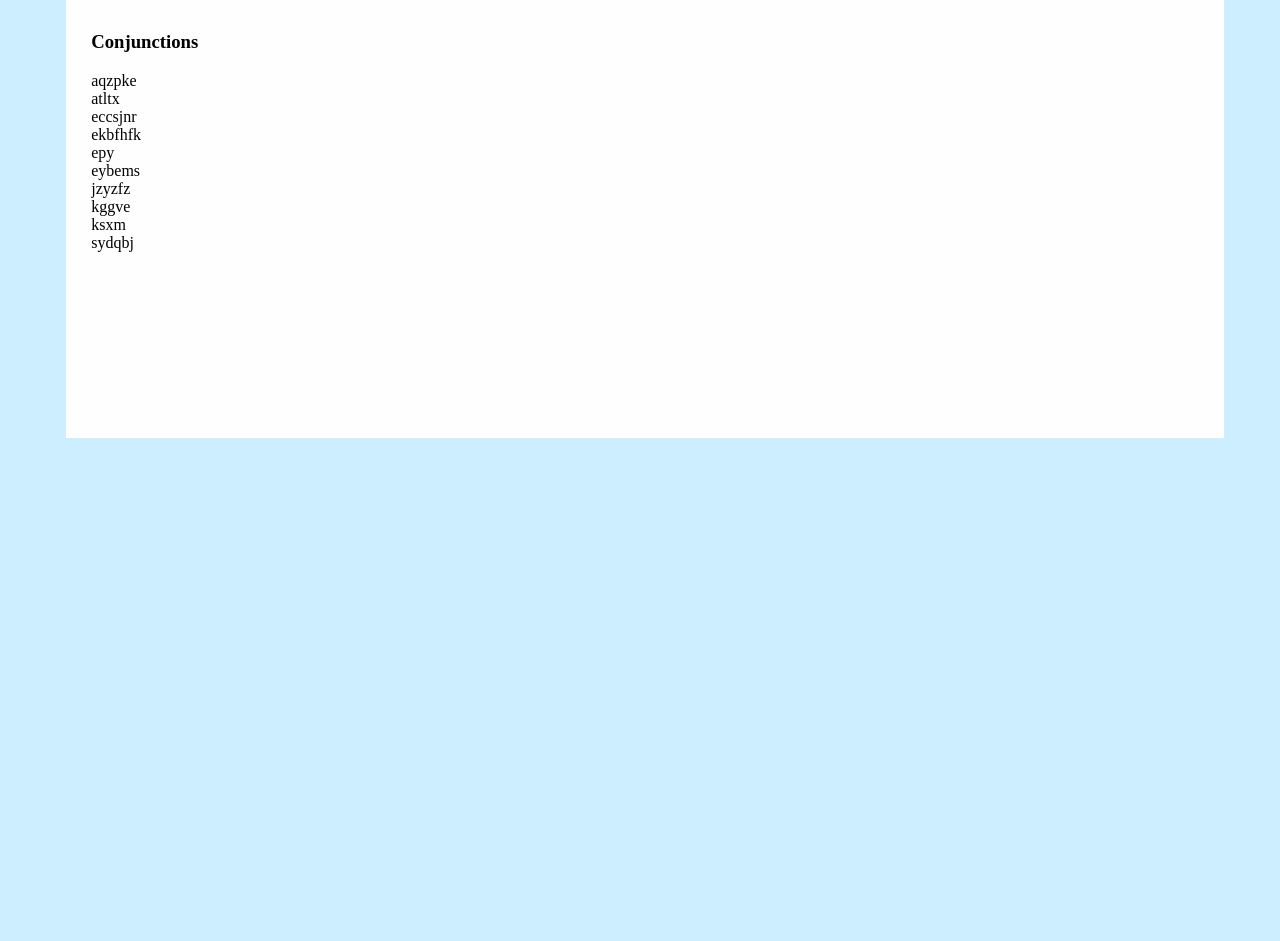
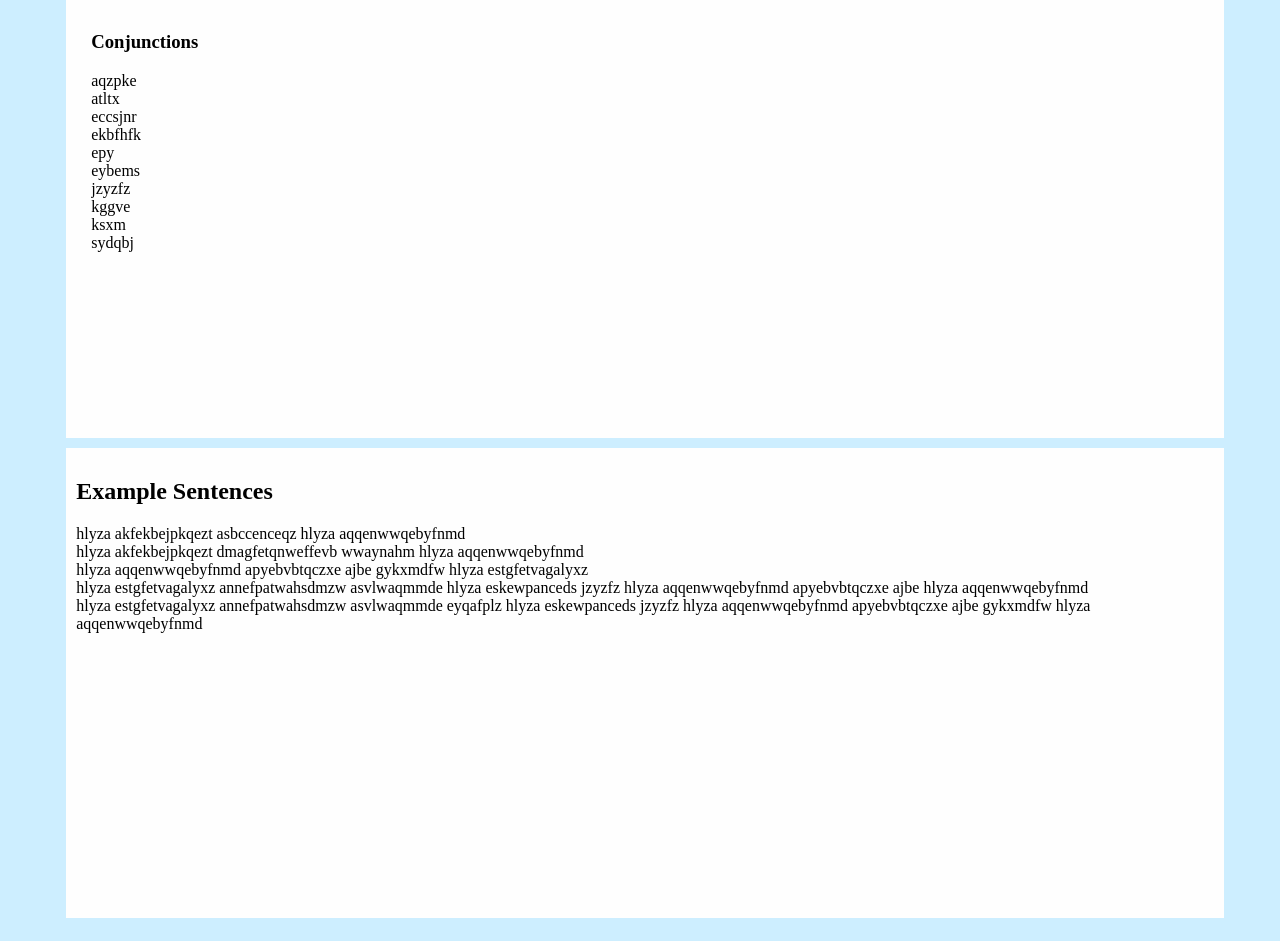
Before and after one commit to Alamantus/Language-Generator, a plain HTML site: page index.htm in a window 1280 px wide. Shown: the part 1543-2484 px from the top of the page. Before the commit the page ends 2004 px from the top, so only its background shows below. Drawn offline with Linux system fonts and the light colour scheme.

Commit message:
Began work on adding Example Sentences Need to write other sentence structures

```diff
--- a/generator.js
+++ b/generator.js
@@ -87,6 +87,8 @@ function writeLanguageToPage() {
 		document.getElementById("adverbs").innerHTML = "N/A";
 	}
 	document.getElementById("conjunctions").innerHTML = dictionary.conjunctions.sort().toString().replace(/,/g, "<br />");
+
+    buildSampleSentences();
 }
 
 function buildLanguage() {
@@ -244,18 +246,24 @@ function choosePossessiveIndicator() {
 	return resultingPossessive;
 }
 
-/*function buildSampleSentences() {
+function buildSampleSentences() {
 	var resultSentences = "";
-	var sentenceNouns, sentenceAdjectives, sentenceAdverbs, sentenceVerbs, sentencePronouns, sentencePrepositions, sentenceConjunctions;
-	var nounBlocks;
+	var sentenceNouns = [],
+        sentenceAdjectives = [],
+        sentenceAdverbs = [],
+        sentenceVerbs = [],
+        sentencePronouns = [],
+        sentencePrepositions = [],
+        sentenceConjunctions = [];
+	var nounBlocks = [];
 	for (var i = 0; i < 8; i++) {
-		sentenceNouns.push(nouns[randomInt(0,nouns.length)]);
-		sentenceAdjectives.push(adjectives[randomInt(0,adjectives.length)]);
-		sentenceAdverbs.push(adverbs[randomInt(0,adverbs.length)]);
-		sentenceVerbs.push(verbs[randomInt(0,verbs.length)]);
-		sentencePronouns.push(pronouns[randomInt(0,pronouns.length)]);
-		sentencePrepositions.push(prepositions[randomInt(0,prepositions.length)]);
-		sentenceConjunctions.push(conjunctions[randomInt(0,conjunctions.length)]);
+		sentenceNouns.push(dictionary.nouns[randomInt(0,(dictionary.nouns.length - 1))]);
+		sentenceAdjectives.push(dictionary.adjectives[randomInt(0,(dictionary.adjectives.length - 1))]);
+		sentenceAdverbs.push(dictionary.adverbs[randomInt(0,(dictionary.adverbs.length - 1))]);
+		sentenceVerbs.push(dictionary.verbs[randomInt(0,(dictionary.verbs.length - 1))]);
+		sentencePronouns.push(dictionary.pronouns[randomInt(0,(dictionary.pronouns.length - 1))]);
+		sentencePrepositions.push(dictionary.prepositions[randomInt(0,(dictionary.prepositions.length - 1))]);
+		sentenceConjunctions.push(dictionary.conjunctions[randomInt(0,(dictionary.conjunctions.length - 1))]);
 	}
 	if (direction == "left-to-right" || direction == "top-to-bottom, left-to-right") {
 		resultSentences += '<div style="direction:ltr;">';
@@ -265,45 +273,45 @@ function choosePossessiveIndicator() {
 	switch (descriptiveOrder) {
 		case "adverb-adjective-noun":
 			for (var i = 0; i < 4; i++) {
-				nounBlocks.push(sentenceAdverbs[i] + " " + sentenceAdjectives[i] + " " + sentenceNouns[i]);
+				nounBlocks.push(((hasAdverbs) ? (sentenceAdverbs[i] + " ") : "") + sentenceAdjectives[i] + " " + sentenceNouns[i]);
 			}
 			break;
 		case "adjective-adverb-noun":
 			for (var i = 0; i < 4; i++) {
-				nounBlocks.push(sentenceAdjectives[i] + " " + sentenceAdverbs[i] + " " + sentenceNouns[i]);
+				nounBlocks.push(sentenceAdjectives[i] + " " + ((hasAdverbs) ? (sentenceAdverbs[i] + " ") : "") + sentenceNouns[i]);
 			}
 			break;
 		case "adjective-noun-adverb":
 			for (var i = 0; i < 4; i++) {
-				nounBlocks.push(sentenceAdjectives[i] + " " + sentenceNouns[i] + " " + sentenceAdverbs[i]);
+				nounBlocks.push(sentenceAdjectives[i] + " " + sentenceNouns[i] + ((hasAdverbs) ? (" " + sentenceAdverbs[i]) : ""));
 			}
 			break;
 		case "adverb-noun-adjective":
 			for (var i = 0; i < 4; i++) {
-				nounBlocks.push(sentenceAdverbs[i] + " " + sentenceNouns[i] + " " + sentenceAdjectives[i]);
+				nounBlocks.push(((hasAdverbs) ? (sentenceAdverbs[i] + " ") : "") + sentenceNouns[i] + " " + sentenceAdjectives[i]);
 			}
 			break;
 		case "noun-adjective-adverb":
 			for (var i = 0; i < 4; i++) {
-				nounBlocks.push(sentenceNouns[i] + " " + sentenceAdjectives[i] + " " + sentenceAdverbs[i]);
+				nounBlocks.push(sentenceNouns[i] + " " + sentenceAdjectives[i] + ((hasAdverbs) ? (sentenceAdverbs[i] + " ") : ""));
 			}
 			break;
 		case "noun-adverb-adjective":
 			for (var i = 0; i < 4; i++) {
-				nounBlocks.push(sentenceNouns[i] + " " + sentenceAdverbs[i] + " " + sentenceAdjectives[i]);
+				nounBlocks.push(sentenceNouns[i] + " " + ((hasAdverbs) ? (sentenceAdverbs[i] + " ") : "") + sentenceAdjectives[i]);
 			}
 			break;
 	}
 
 	switch (sentenceOrder) {
-		case "subject-verb-object":
+		default: //case "subject-verb-object":
 			resultSentences += definiteArticle + " " + sentenceNouns[0] + " " + sentenceVerbs[0] + " " + definiteArticle + " " + sentenceNouns[1] + "<br />";
 			resultSentences += definiteArticle + " " + nounBlocks[0] + " " + sentenceVerbs[1] + " " + definiteArticle + " " + sentenceNouns[1] + "<br />";
 			resultSentences += definiteArticle + " " + nounBlocks[1] + " " + sentenceVerbs[2] + " " + sentencePrepositions[0] + " " + definiteArticle + " " + sentenceNouns[2] + "<br />";
 			resultSentences += definiteArticle + " " + nounBlocks[2] + " " + sentenceVerbs[3] + " " + definiteArticle + " " + sentenceNouns[3] + " " + sentenceConjunctions[0] + " " + definiteArticle + " " + nounBlocks[1] + " " + sentenceVerbs[2] + " " + definiteArticle + " " + sentenceNouns[1] + "<br />";
 			resultSentences += definiteArticle + " " + nounBlocks[2] + " " + sentenceVerbs[3] + " " + sentencePrepositions[1] + " " + definiteArticle + " " + sentenceNouns[3] + " " + sentenceConjunctions[0] + " " + definiteArticle + " " + nounBlocks[1] + " " + sentenceVerbs[2] + " " + sentencePrepositions[0] + " " + definiteArticle + " " + sentenceNouns[1] + "<br />";
 			break;
-		case "verb-subject-object":
+		/*case "verb-subject-object":
 			break;
 		case "verb-object-subject":
 			break;
@@ -312,11 +320,12 @@ function choosePossessiveIndicator() {
 		case "object-subject-verb":
 			break;
 		case "subject-object-verb":
-			break;
+			break;*/
 	}
 
 	resultSentences += "</div>";
-}*/
+    document.getElementById("sentences").innerHTML = resultSentences;
+}
 
 function generateAllDictionaries() {
 	generateDictionary(dictionary.nouns, 100, 1000, MINWORDLENGTH, MAXWORDLENGTH);
--- a/index.htm
+++ b/index.htm
@@ -81,6 +81,12 @@
 
 </div><!--Dictionary-->
 
+<div class="full_panel" id="examples">
+<h2>Example Sentences</h2>
+<div id="sentences"></div>
+
+</div><!--Examples-->
+
 </div> <!--Container-->
 </body>
 </html>
```
